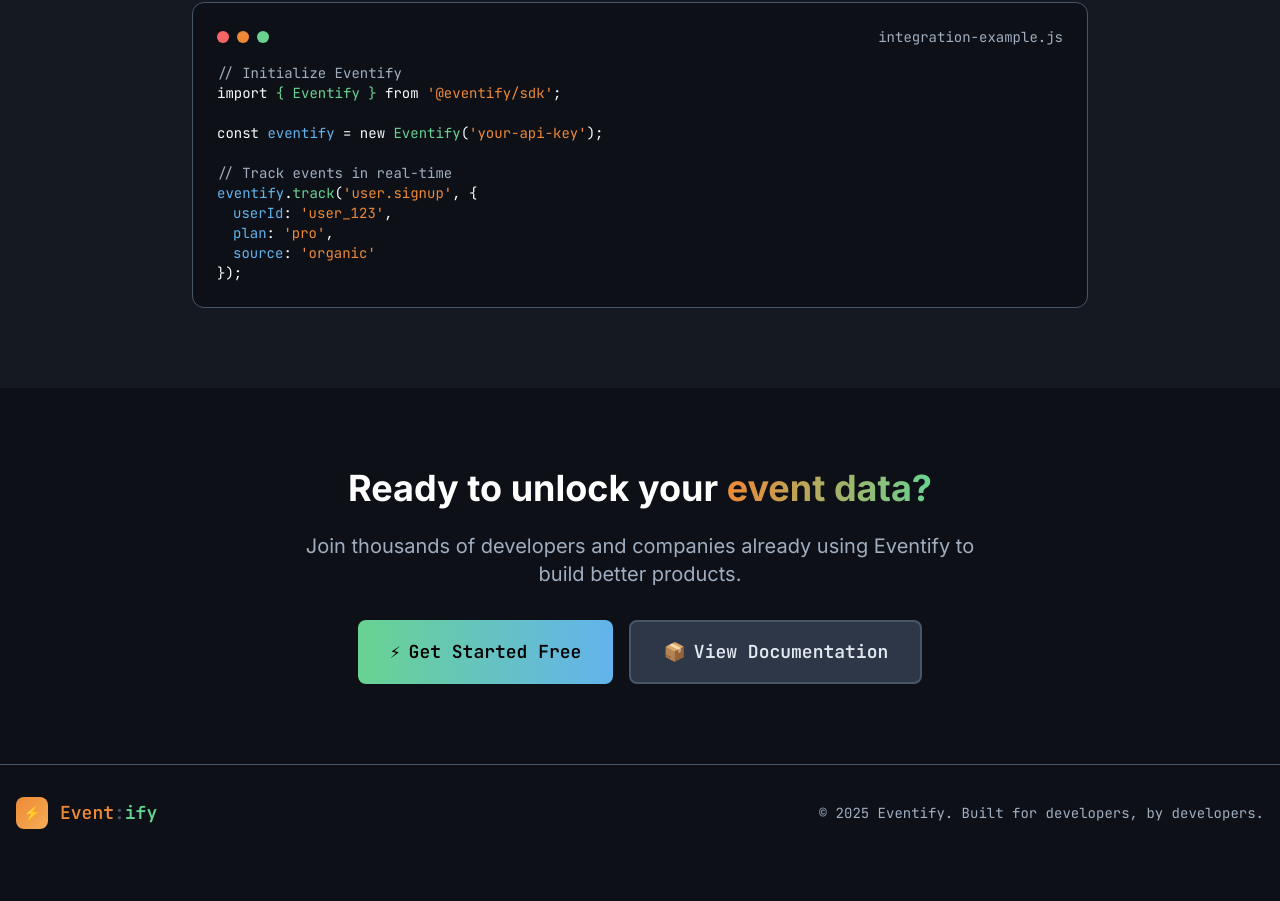
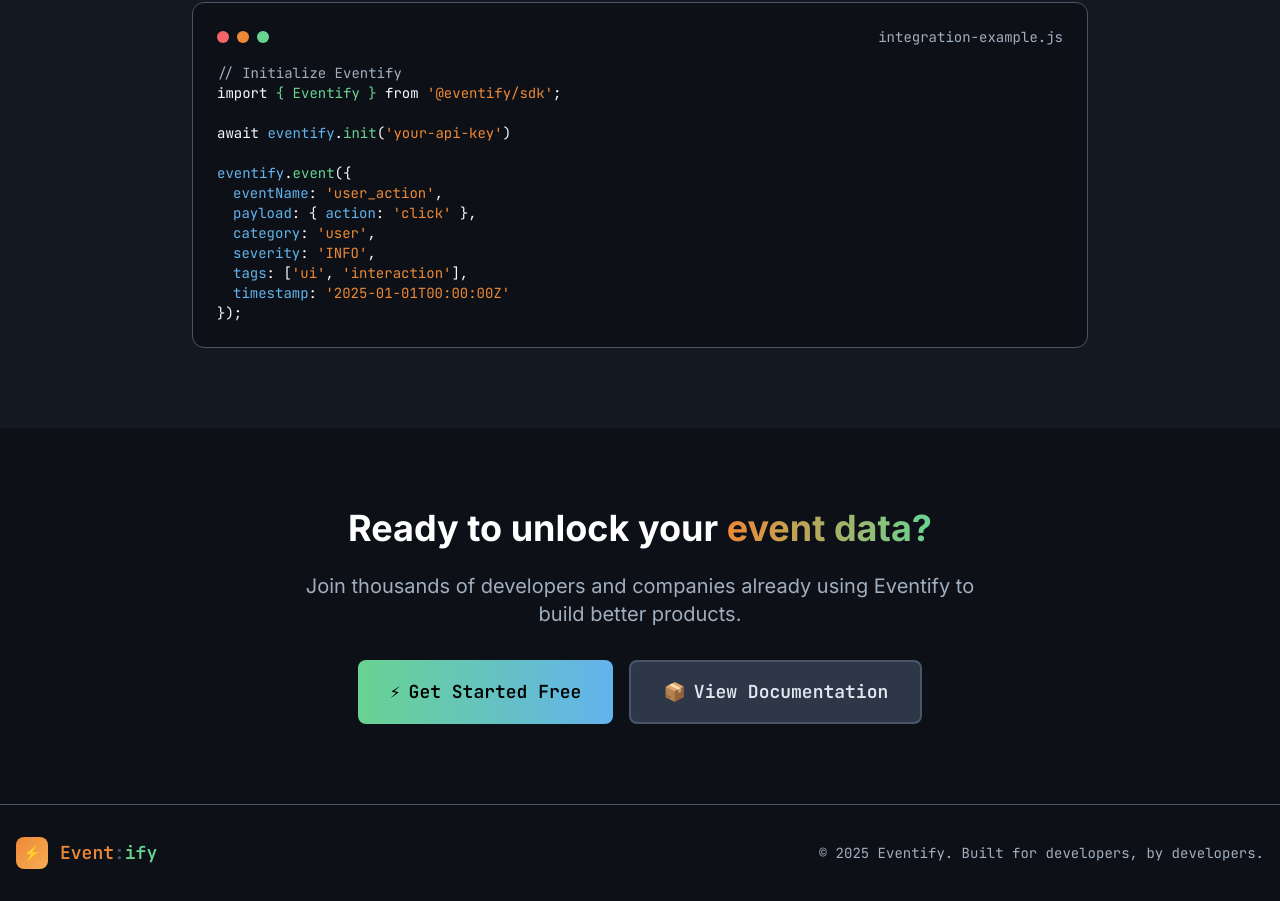
Before and after one commit to amrrdev/EventifyApp, a SvelteKit app: page / in a window 1280 px wide. Shown: the part 1998-2899 px from the top of the page. Before the commit the page ends 2859 px from the top, so only its background shows below. Built offline with nearby package versions, Linux system fonts and the light colour scheme; no server answers.

Commit message:
feat: update Eventify SDK integration to use new event tracking method

```diff
--- a/src/routes/+page.svelte
+++ b/src/routes/+page.svelte
@@ -320,13 +320,15 @@
 							<div class="text-[#a0aec0]">// Initialize Eventify</div>
 							<div><span class="text-[#f7fafc]">import</span> <span class="text-[#68d391]">&#123; Eventify &#125;</span> <span class="text-[#f7fafc]">from</span> <span class="text-[#ed8936]">'@eventify/sdk'</span><span class="text-[#f7fafc]">;</span></div>
 							<br />
-							<div><span class="text-[#f7fafc]">const</span> <span class="text-[#63b3ed]">eventify</span> <span class="text-[#f7fafc]">=</span> <span class="text-[#f7fafc]">new</span> <span class="text-[#68d391]">Eventify</span><span class="text-[#f7fafc]">(</span><span class="text-[#ed8936]">'your-api-key'</span><span class="text-[#f7fafc]">);</span></div>
+							<div><span class="text-[#f7fafc]">await</span> <span class="text-[#63b3ed]">eventify</span><span class="text-[#f7fafc]">.</span><span class="text-[#68d391]">init</span><span class="text-[#f7fafc]">(</span><span class="text-[#ed8936]">'your-api-key'</span><span class="text-[#f7fafc]">)</span></div>
 							<br />
-							<div class="text-[#a0aec0]">// Track events in real-time</div>
-							<div><span class="text-[#63b3ed]">eventify</span><span class="text-[#f7fafc]">.</span><span class="text-[#68d391]">track</span><span class="text-[#f7fafc]">(</span><span class="text-[#ed8936]">'user.signup'</span><span class="text-[#f7fafc]">, &#123;</span></div>
-							<div class="ml-4"><span class="text-[#63b3ed]">userId</span><span class="text-[#f7fafc]">:</span> <span class="text-[#ed8936]">'user_123'</span><span class="text-[#f7fafc]">,</span></div>
-							<div class="ml-4"><span class="text-[#63b3ed]">plan</span><span class="text-[#f7fafc]">:</span> <span class="text-[#ed8936]">'pro'</span><span class="text-[#f7fafc]">,</span></div>
-							<div class="ml-4"><span class="text-[#63b3ed]">source</span><span class="text-[#f7fafc]">:</span> <span class="text-[#ed8936]">'organic'</span></div>
+							<div><span class="text-[#63b3ed]">eventify</span><span class="text-[#f7fafc]">.</span><span class="text-[#68d391]">event</span><span class="text-[#f7fafc]">(&#123;</span></div>
+							<div class="ml-4"><span class="text-[#63b3ed]">eventName</span><span class="text-[#f7fafc]">:</span> <span class="text-[#ed8936]">'user_action'</span><span class="text-[#f7fafc]">,</span></div>
+							<div class="ml-4"><span class="text-[#63b3ed]">payload</span><span class="text-[#f7fafc]">:</span> <span class="text-[#f7fafc]">&#123;</span> <span class="text-[#63b3ed]">action</span><span class="text-[#f7fafc]">:</span> <span class="text-[#ed8936]">'click'</span> <span class="text-[#f7fafc]">&#125;,</span></div>
+							<div class="ml-4"><span class="text-[#63b3ed]">category</span><span class="text-[#f7fafc]">:</span> <span class="text-[#ed8936]">'user'</span><span class="text-[#f7fafc]">,</span></div>
+							<div class="ml-4"><span class="text-[#63b3ed]">severity</span><span class="text-[#f7fafc]">:</span> <span class="text-[#ed8936]">'INFO'</span><span class="text-[#f7fafc]">,</span></div>
+							<div class="ml-4"><span class="text-[#63b3ed]">tags</span><span class="text-[#f7fafc]">:</span> <span class="text-[#f7fafc]">[</span><span class="text-[#ed8936]">'ui'</span><span class="text-[#f7fafc]">,</span> <span class="text-[#ed8936]">'interaction'</span><span class="text-[#f7fafc]">],</span></div>
+							<div class="ml-4"><span class="text-[#63b3ed]">timestamp</span><span class="text-[#f7fafc]">:</span> <span class="text-[#ed8936]">'2025-01-01T00:00:00Z'</span></div>
 							<div><span class="text-[#f7fafc]">&#125;);</span></div>
 						</div>
 					</div>
```
